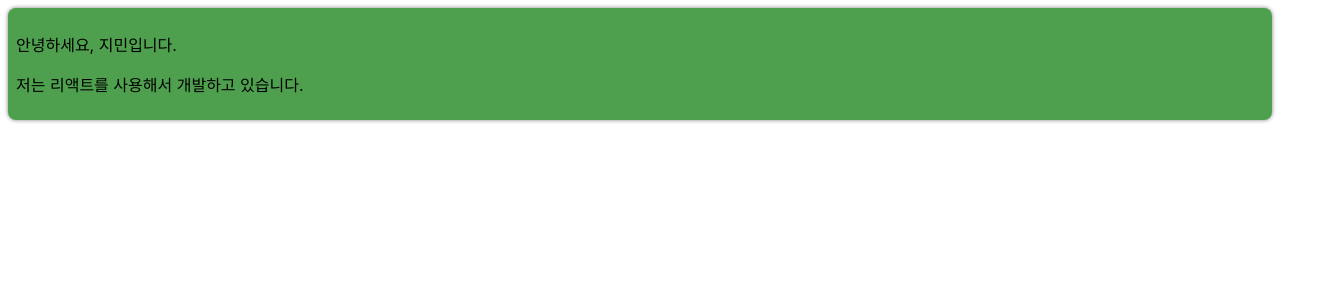
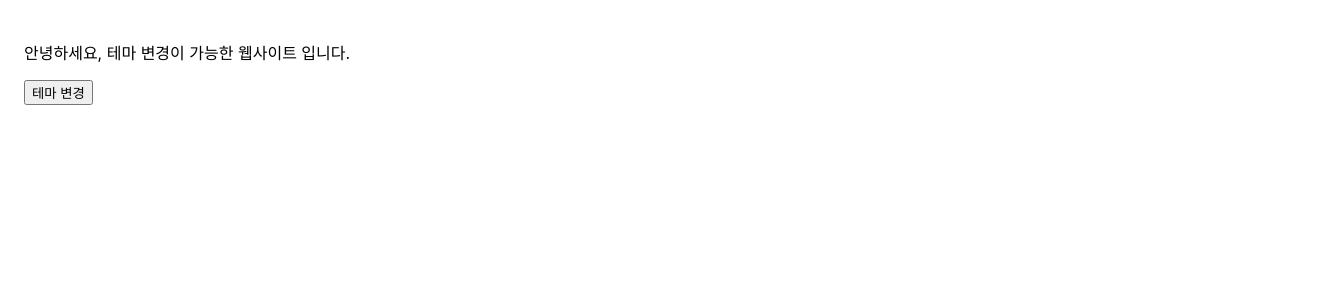
Before and after one commit to jiminnimij/soaple_react_ex, a React (Create React App) app in the folder my-app/: page / in a window 1280 px wide. Shown: the top 300 px of the page, 1328 px wide, since content can reach past the window. Built offline with nearby package versions, Linux system fonts and the light colour scheme.

Commit message:
chapter 14 is complete!!

```diff
--- /dev/null
+++ b/my-app/src/chapter_14/DarkOrLight.jsx
@@ -0,0 +1,23 @@
+import { useState, useCallback } from "react";
+import ThemeContext from "./ThemeContext";
+import MainContent from "./MainContent";
+
+function DarkOrLight(props) {
+  const [theme, setTheme] = useState("light");
+
+  const toggleTheme = useCallback(() => {
+    if (theme == "light") {
+      setTheme("dark");
+    } else if (theme == "dark") {
+      setTheme("light");
+    }
+  }, [theme]);
+
+  return (
+    <ThemeContext.Provider value={{ theme, toggleTheme }}>
+      <MainContent />
+    </ThemeContext.Provider>
+  );
+}
+
+export default DarkOrLight;
--- /dev/null
+++ b/my-app/src/chapter_14/MainContent.jsx
@@ -0,0 +1,23 @@
+import { useContext, userContent } from "react";
+import ThemeContext from "./ThemeContext";
+
+function MainContent(props) {
+  const { theme, toggleTheme } = useContext(ThemeContext);
+
+  return (
+    <div
+      style={{
+        width: "100vw",
+        height: "100vh",
+        padding: "1.5rem",
+        backgroundColor: theme == "light" ? "white" : "black",
+        color: theme == "light" ? "black" : "white",
+      }}
+    >
+      <p>안녕하세요, 테마 변경이 가능한 웹사이트 입니다.</p>
+      <button onClick={toggleTheme}>테마 변경</button>
+    </div>
+  );
+}
+
+export default MainContent;
--- /dev/null
+++ b/my-app/src/chapter_14/ThemeContext.jsx
@@ -0,0 +1,6 @@
+import React from "react";
+
+const ThemeContext = React.createContext();
+ThemeContext.displayName = "ThemeConext";
+
+export default ThemeContext;
--- a/my-app/src/index.js
+++ b/my-app/src/index.js
@@ -14,12 +14,13 @@
 // import AttendanceBook from './chapter_10/AttendanceBook';
 // import SignUp from './chapter_11/SignUp';
 // import Calculator from './chapter_12/Calculator';
-import ProfileCard from './chapter_13/ProfileCard';
+// import ProfileCard from './chapter_13/ProfileCard';
+import DarkOrLight from './chapter_14/DarkOrLight';
 
   const root = ReactDOM.createRoot(document.getElementById('root'));
   root.render(
     <React.StrictMode>
-      <ProfileCard />
+      <DarkOrLight />
     </React.StrictMode>
   );
 
```
